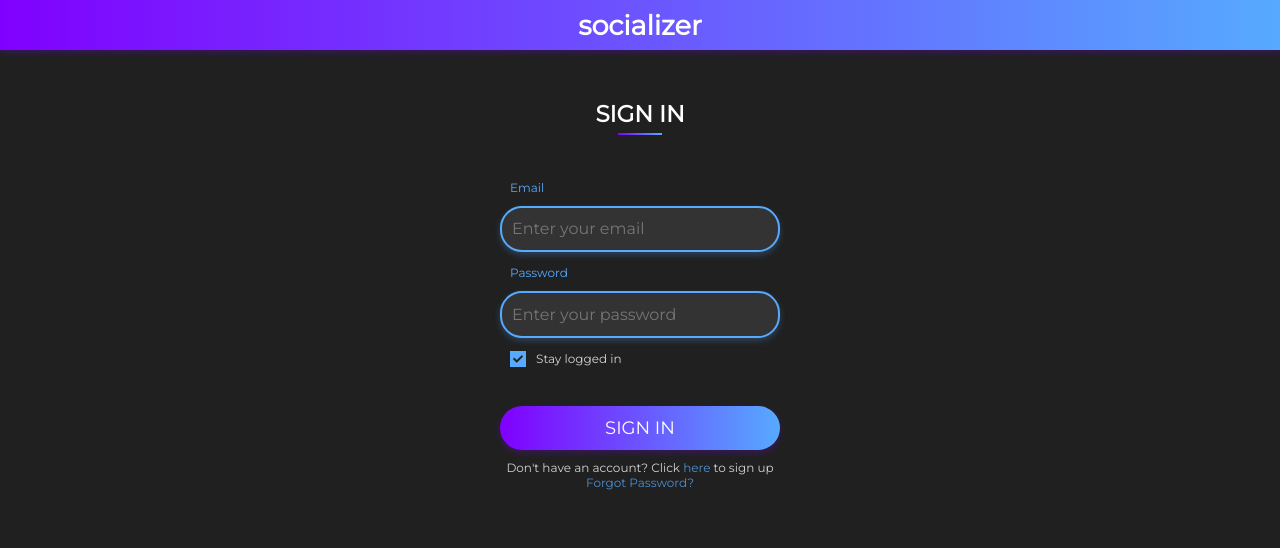
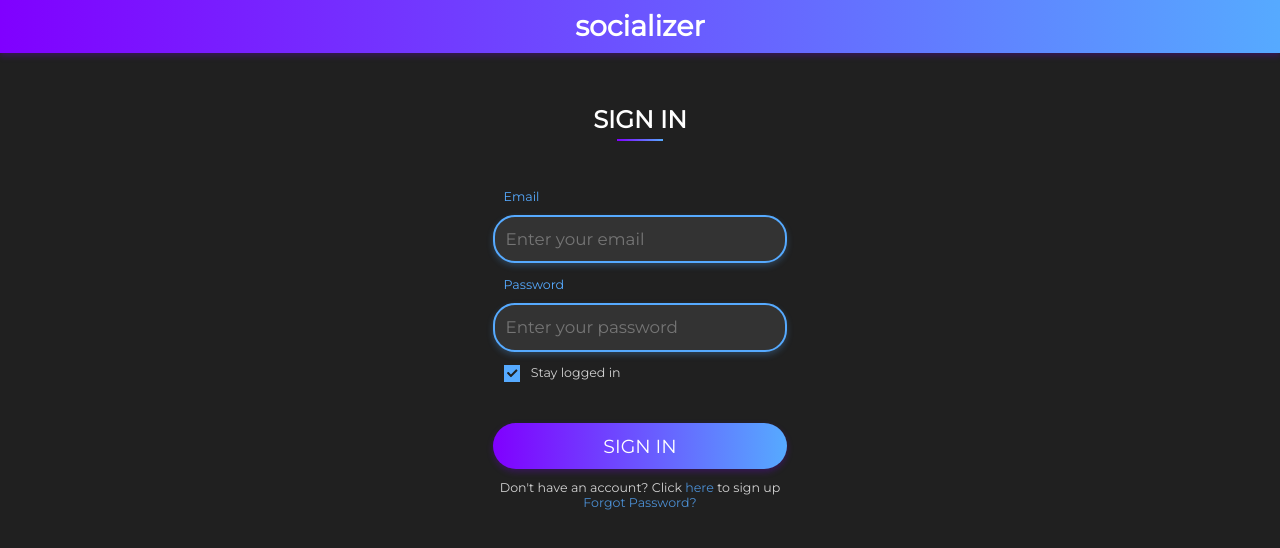
Before and after one commit to the-rebirth-project/socializer, a React (Create React App) app: page /login in a window 1280 px wide. Shown: the top 548 px of the page. Built offline with nearby package versions, Linux system fonts and the light colour scheme; no server answers; what react-alert-template-basic would draw is missing.

Commit message:
:recycle: Refactor routing and add page transition animation

```diff
--- a/src/App.tsx
+++ b/src/App.tsx
@@ -1,12 +1,8 @@
-import React, { useEffect } from 'react';
-import { navigate, RouteComponentProps } from '@reach/router';
-import firebase from 'firebase/app';
-import 'firebase/auth';
-import 'firebase/firestore';
+import React from 'react';
+import { Location } from '@reach/router';
+import { Routes } from './Routes';
 import { createGlobalStyle } from 'styled-components';
-import { useUserDispatch } from './contexts/UserContext';
-import { TopBar } from './components/shared/TopBar';
-import { BottomBar } from './components/shared/BottomBar';
+import { device } from './utils/responsive';
 
 const GlobalStyle = createGlobalStyle`
   *, *::after, *::before {
@@ -21,63 +17,28 @@ const GlobalStyle = createGlobalStyle`
     box-sizing: border-box;
     margin: 0;
     -webkit-tap-highlight-color: transparent;
-    background-color: ${props => props.theme.colors.background};
+    background-color: ${(props) => props.theme.colors.background};
     overflow: hidden;
+
+    @media ${device.laptop} {
+      font-size: 10.5px;
+    }
+
+    @media ${device.laptopL} {
+      font-size: 13px;
+    }
+
+    @media ${device.desktop} {
+      font-size: 16px;
+    }
   }
 `;
 
-export const App: React.FC<RouteComponentProps> = ({ children, location }) => {
-  const dispatch = useUserDispatch();
-
-  // we only have to try getting the user if they're in any other location except register
-  useEffect(() => {
-    if (window.location.pathname !== '/register') {
-      // SET USER
-      firebase.auth().onAuthStateChanged(async user => {
-        if (user) {
-          try {
-            dispatch({ type: 'SET_FETCHING_USER', payload: true });
-            const snap = await firebase
-              .firestore()
-              .collection('users')
-              .where('userId', '==', user.uid)
-              .limit(1)
-              .get();
-            const userDocData = snap.docs[0].data();
-
-            dispatch({
-              type: 'SET_USER',
-              payload: {
-                email: userDocData.email,
-                userId: user.uid,
-                userHandle: userDocData.userHandle,
-                userProfile: userDocData.profileImageURL,
-                bio: userDocData.bio,
-                location: userDocData.location
-              }
-            });
-            dispatch({ type: 'SET_FETCHING_USER', payload: false });
-          } catch (err) {
-            // TODO: Handle error
-            console.log(err);
-          }
-        } else {
-          // no need of doing this in the edit section. deletion logic handles the navigation
-          if (window.location.pathname !== '/account/edit') navigate('/login');
-        }
-      });
-    }
-  }, [dispatch]);
-
+export const App: React.FC = () => {
   return (
     <div>
       <GlobalStyle />
-      <header>
-        <TopBar />
-      </header>
-      {location?.pathname !== '/login' &&
-        location?.pathname !== '/register' && <BottomBar />}
-      {children}
+      <Location>{({ location }) => <Routes location={location} />}</Location>
     </div>
   );
 };
--- a/src/Routes.tsx
+++ b/src/Routes.tsx
@@ -1,6 +1,10 @@
-import React from 'react';
-import { Router } from '@reach/router';
-import { App } from './App';
+import React, { useEffect } from 'react';
+import firebase from 'firebase/app';
+import 'firebase/auth';
+import 'firebase/firestore';
+import { Router, WindowLocation, navigate } from '@reach/router';
+import { animated, useTransition } from 'react-spring';
+import { useUserDispatch } from './contexts/UserContext';
 import { RedirectView } from './views/RedirectView';
 import { LoginView } from './views/LoginView';
 import { RegisterView } from './views/RegisterView';
@@ -10,11 +14,75 @@ import { HomeView } from './views/HomeView';
 import { UserView } from './views/UserView';
 import { NotificationsView } from './views/NotificationsView';
 import { EditProfileView } from './views/EditProfileView';
+import { TopBar } from './components/shared/TopBar';
+import { BottomBar } from './components/shared/BottomBar';
 
-export const Routes: React.FC = () => {
+type RoutesProps = {
+  location: WindowLocation;
+};
+export const Routes: React.FC<RoutesProps> = ({ location }) => {
+  const dispatch = useUserDispatch();
+  const pathname = location.pathname;
+
+  // we only have to try getting the user if they're in any other location except register
+  useEffect(() => {
+    if (pathname !== '/register') {
+      // SET USER
+      firebase.auth().onAuthStateChanged(async (user) => {
+        if (user) {
+          try {
+            dispatch({ type: 'SET_FETCHING_USER', payload: true });
+            const snap = await firebase
+              .firestore()
+              .collection('users')
+              .where('userId', '==', user.uid)
+              .limit(1)
+              .get();
+            const userDocData = snap.docs[0].data();
+
+            dispatch({
+              type: 'SET_USER',
+              payload: {
+                email: userDocData.email,
+                userId: user.uid,
+                userHandle: userDocData.userHandle,
+                userProfile: userDocData.profileImageURL,
+                bio: userDocData.bio,
+                location: userDocData.location,
+              },
+            });
+            dispatch({ type: 'SET_FETCHING_USER', payload: false });
+          } catch (err) {
+            // TODO: Handle error
+            console.log(err);
+          }
+        } else {
+          // no need of doing this in the edit section. deletion logic handles the navigation
+          if (pathname !== '/account/edit' && pathname !== '/reauthenticate')
+            navigate('/login');
+        }
+      });
+    }
+  }, [dispatch, pathname]);
+
+  const transitions = useTransition(location, (location) => location.pathname, {
+    from: { opacity: 0 },
+    enter: { opacity: 1 },
+    leave: { opacity: 0 },
+  });
+
   return (
-    <Router>
-      <App path='/'>
+    <>
+      <header>
+        <TopBar />
+      </header>
+      {location.pathname !== '/login' && location.pathname !== '/register' && (
+        <BottomBar />
+      )}
+
+      {transitions.map(({ item, key, props }) => (
+        <animated.div key={key} style={props}>
+          <Router location={item}>
             <RedirectView path='/' />
             <HomeView path='home' />
             <LoginView path='login' />
@@ -25,7 +93,9 @@ export const Routes: React.FC = () => {
             <UserView path='users/:userHandle' />
             <EditProfileView path='account/edit' />
             <NotificationsView path='notifications' />
-      </App>
           </Router>
+        </animated.div>
+      ))}
+    </>
   );
 };
--- a/src/index.tsx
+++ b/src/index.tsx
@@ -7,7 +7,8 @@ import { ThemeProvider } from 'styled-components';
 import { UserContextProvider } from './contexts/UserContext';
 import * as serviceWorker from './serviceWorker';
 import { mainTheme } from './themes/mainTheme';
-import { Routes } from './Routes';
+import { App } from './App';
+import { device } from './utils/responsive';
 
 const FBConfig = require('./config/index');
 firebase.initializeApp(FBConfig);
@@ -16,14 +17,17 @@ const alertOptions = {
   timeout: 5000,
   position: positions.BOTTOM_CENTER,
   transition: transitions.FADE,
-  offset: '6rem'
+  offset:
+    window.innerWidth <= parseInt(device.tablet.replace('px', ''))
+      ? '6rem'
+      : '15px',
 };
 
 ReactDOM.render(
   <ThemeProvider theme={mainTheme}>
     <UserContextProvider>
       <AlertProvider template={AlertTemplate} {...alertOptions}>
-        <Routes />
+        <App />
       </AlertProvider>
     </UserContextProvider>
   </ThemeProvider>,
@@ -33,4 +37,4 @@ ReactDOM.render(
 // If you want your app to work offline and load faster, you can change
 // unregister() to register() below. Note this comes with some pitfalls.
 // Learn more about service workers: https://bit.ly/CRA-PWA
-serviceWorker.unregister();
+serviceWorker.register();
```
Lines whose indentation alone changed are shown as unchanged.
